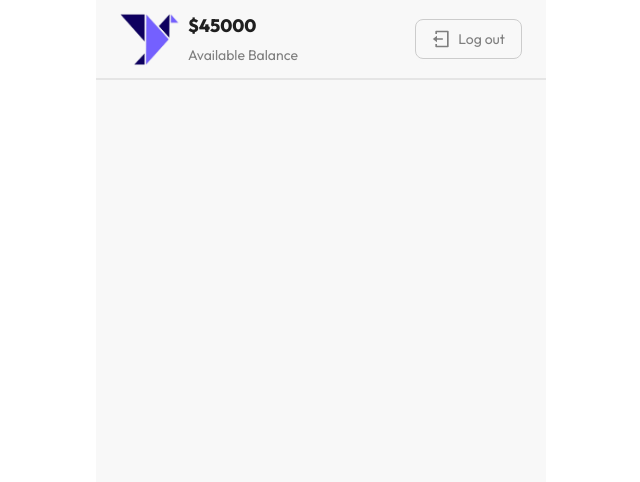
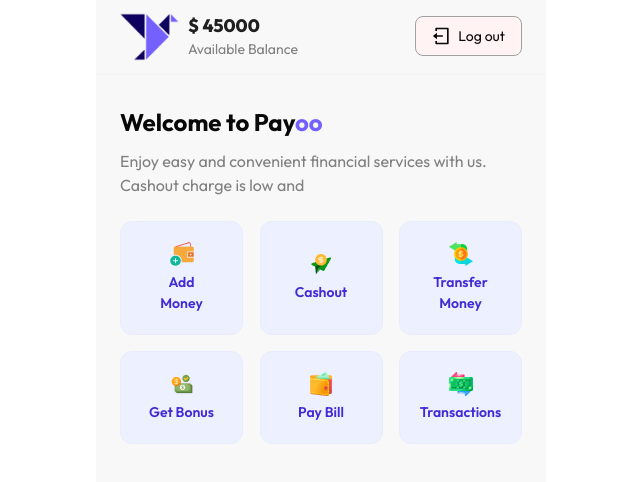
Before and after one commit to AHJ32/Payoo, a plain HTML site: page home.html in a window 1280 px wide. Shown: the whole page, without its empty margins (319-959 px from the left). Drawn offline with nearby package versions, Linux system fonts and the light colour scheme.

Commit message:
Home page looks good

```diff
--- a/home.html
+++ b/home.html
@@ -34,21 +34,21 @@
       rel="stylesheet"
     />
     <style>
-      * {
+      body {
         font-family: "Outfit", sans-serif;
       }
     </style>
   </head>
   <body class="min-h-screen max-w-[28.125rem] mx-auto bg-base-200">
-    <section class="border-b-2 border-neutral-200 py-3">
-      <div class="mx-6 flex justify-between items-center">
+    <header class="border-b-2 border-neutral-100 py-3">
+      <section class="mx-6 flex justify-between items-center">
         <div class="flex gap-2">
           <img class="w-[3.75rem]" src="./assets/logo.png" alt="" />
-          <div class="Left space-y-[.375rem]">
+          <div class="Left">
             <h2
               class="font-extrabold text-[1.125rem] text-[#080808] opacity-90"
             >
-              $45000
+              $ <span id="balance">45000</span>
             </h2>
             <p class="font-normal text-[.875rem] text-[#080808] opacity-50">
               Available Balance
@@ -56,8 +56,9 @@
           </div>
         </div>
         <div class="Right">
-          <button
-            class="btn rounded-[.5rem] font-normal text-[.875rem] border-neutral-400 opacity-50 text-[#080808]"
+          <a
+            href="./index.html"
+            class="btn btn-error btn-soft hover:text-base-200 rounded-[.5rem] font-normal text-[.875rem] border-neutral-400 text-opacity-40 text-[#080808]"
           >
             <svg
               xmlns="http://www.w3.org/2000/svg"
@@ -68,11 +69,65 @@
             >
               <path
                 d="M4 18H6V20H18V4H6V6H4V3C4 2.44772 4.44772 2 5 2H19C19.5523 2 20 2.44772 20 3V21C20 21.5523 19.5523 22 19 22H5C4.44772 22 4 21.5523 4 21V18ZM6 11H13V13H6V16L1 12L6 8V11Z"
-              ></path></svg
-            >Log out
+              ></path>
+            </svg>
+            Log out
+          </a>
+        </div>
+      </section>
+    </header>
+    <main class="mx-6">
+      <section
+        class="dashboard pb-6 pt-8 rounded-bl-[1.5rem] rounded-br-[1.5rem]"
+      >
+        <div class="dashboard-text space-y-3">
+          <h2 class="font-bold text-[1.5rem]/[125%] text-[#080808]">
+            Welcome to Pay<span class="text-[#7460FF]">oo</span>
+          </h2>
+          <p class="font-normal text-[1rem] text-[#080808]/50">
+            Enjoy easy and convenient financial services with us. <br />
+            Cashout charge is low and
+          </p>
+        </div>
+        <div class="dashboard-cards grid grid-cols-3 gap-[1.0313rem] mt-6">
+          <button
+            class="btn px-[1.625rem] py-5 flex-col h-full rounded-[.75rem] btn-primary btn-soft"
+          >
+            <img class="" src="./assets/opt-1.png" alt="" />
+            <p class="">Add Money</p>
+          </button>
+          <button
+            class="btn px-[1.625rem] py-5 flex-col h-full rounded-[.75rem] btn-primary btn-soft"
+          >
+            <img class="" src="./assets/opt-2.png" alt="" />
+            <p class="">Cashout</p>
+          </button>
+          <button
+            class="btn px-[1.625rem] py-5 flex-col h-full rounded-[.75rem] btn-primary btn-soft"
+          >
+            <img class="" src="./assets/opt-3.png" alt="" />
+            <p class="">Transfer Money</p>
+          </button>
+          <button
+            class="btn px-[1.625rem] py-5 flex-col h-full rounded-[.75rem] btn-primary btn-soft"
+          >
+            <img class="" src="./assets/opt-4.png" alt="" />
+            <p class="">Get Bonus</p>
+          </button>
+          <button
+            class="btn px-[1.625rem] py-5 flex-col h-full rounded-[.75rem] btn-primary btn-soft"
+          >
+            <img class="" src="./assets/opt-5.png" alt="" />
+            <p class="">Pay Bill</p>
+          </button>
+          <button
+            class="btn px-[1.625rem] py-5 flex-col h-full rounded-[.75rem] btn-primary btn-soft"
+          >
+            <img class="" src="./assets/opt-6.png" alt="" />
+            <p class="">Transactions</p>
           </button>
         </div>
-      </div>
-    </section>
+      </section>
+    </main>
   </body>
 </html>
```
